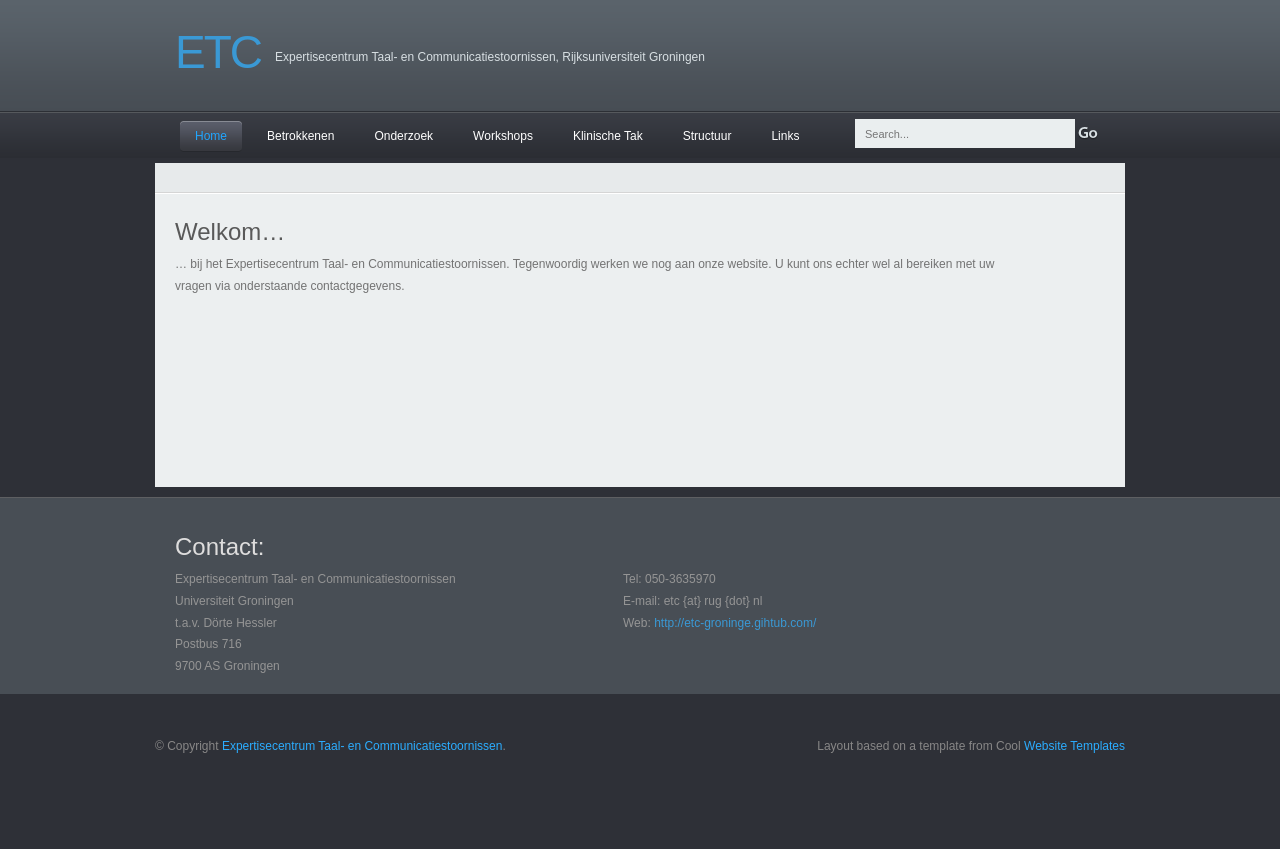
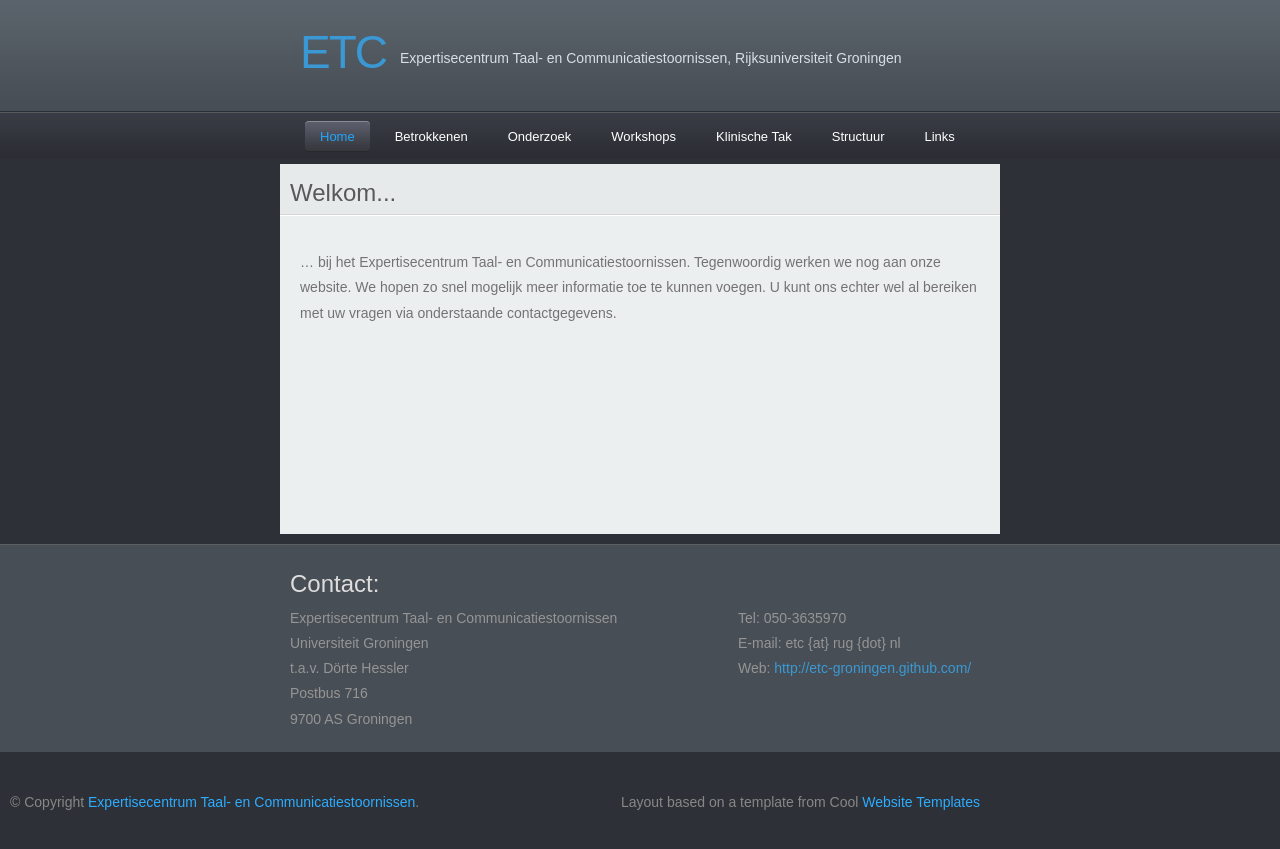
Before and after one commit to ETC-Groningen/etc-groningen.github.com, a Jekyll site: the page built from index.md, in a window 1280 px wide. Shown: the top 849 px of the page. Built offline with Jekyll 4.4.1, drawn with Linux system fonts in a browser that asks for light colours.

Commit message:
update website: first content

```diff
--- a/_includes/menu.html
+++ b/_includes/menu.html
@@ -1,11 +1,11 @@
 
 	<ul>
 		<li id="menuHome"><a href="/"><span>Home</span></a></li>
-		<li id="menuBetrokkenen"><a href="/Betrokkenen"><span>Betrokkenen</span></a></li>
-		<li id="menuOnderzoek"><a href="/Onderzoek"><span>Onderzoek</span></a></li>
-		<li id="menuWorkshops"><a href="/Workshops"><span>Workshops</span></a></li>
-		<li id="menuKlinisch"><a href="/Klinisch"><span>Klinische Tak</span></a></li>
-		<li id="menuStructuur"><a href="/Structuur"><span>Structuur</span></a></li>
+		<li id="menuBetrokkenen"><a href="/betrokkenen"><span>Betrokkenen</span></a></li>
+		<li id="menuOnderzoek"><a href="/onderzoek"><span>Onderzoek</span></a></li>
+		<li id="menuWorkshops"><a href="/workshops"><span>Workshops</span></a></li>
+		<li id="menuKlinisch"><a href="/klinisch"><span>Klinische Tak</span></a></li>
+		<li id="menuStructuur"><a href="/structuur"><span>Structuur</span></a></li>
 		<li id="menuLinks"><a href="/links"><span>Links</span></a></li>
 	</ul>
 
--- a/_layouts/index.html
+++ b/_layouts/index.html
@@ -7,7 +7,7 @@ Released for free under a Creative Commons Attribution 3.0 License
 <head>
 <title>Expertisecentrum Taal- en Communicatiestoornissen</title>
 <meta http-equiv="Content-Type" content="text/html; charset=UTF-8" />
-<link href="default.css" rel="stylesheet" type="text/css" />
+<link href="/default.css" rel="stylesheet" type="text/css" />
 </head>
 <body>
 <div class="main">
@@ -19,16 +19,7 @@ Released for free under a Creative Commons Attribution 3.0 License
       <div class="clr"></div>
       <div class="menu_nav">
         {% include menu.html %}
-        <div class="search">
-          <form id="form" name="form" method="post" action="">
-            <span>
-              <input name="q" type="text" class="keywords" id="textfield" maxlength="50" value="Search..." />
-            </span>
-            <input name="b" type="image" src="images/search.gif" class="button" />
 
-          </form>
-        </div>
-      <!--/search -->
       </div>
       <div class="clr"></div>
     </div>
@@ -36,7 +27,9 @@ Released for free under a Creative Commons Attribution 3.0 License
   <div class="clr"></div>
   <div class="content">
     <div class="content_resize">
+      <h2>{{page.title}}</h2>
       <div class="mainbar">
+
         <div class="article">
           {{content}}
         </div>
@@ -61,7 +54,7 @@ Released for free under a Creative Commons Attribution 3.0 License
           <h2><br></h2>
           <p>Tel: 050-3635970
           </br>E-mail: etc {at} rug {dot} nl
-          </br>Web: <a href="http://etc-groninge.gihtub.com/">http://etc-groninge.gihtub.com/</a></p>
+          </br>Web: <a href="http://etc-groningen.github.com/">http://etc-groningen.github.com/</a></p>
       </div>
 
 
--- a/default.css
+++ b/default.css
@@ -4,17 +4,17 @@ Design by http://www.templateaccess.com
 Released for free under a Creative Commons Attribution 3.0 License
 */
 
-body { margin:0; padding:0; width:100%; color:#737373; font:normal 12px/1.8em Arial, Helvetica, sans-serif;}
+body { margin:0; padding:0; width:100%; color:#737373; font:normal 14px/1.8em Arial, Helvetica, sans-serif;}
 html, .main { padding:0; margin:0; background:#2e3037 url(images/main_bg.gif) top repeat-x;}
 .clr { clear:both; padding:0; margin:0; width:100%; font-size:0px; line-height:0px;}
-.logo { padding:20px 0 20px 20px; margin:0 auto; width:950px;}
+.logo { padding:20px 0 20px 20px; margin:0 auto; width:720px;}
 .logo img { float:left; margin:0 10px 0 0; }
 h1 { margin:0; padding:5px 0; width:950px; color:#d8dfe3; font:normal 46px/1.2em Arial, Helvetica, sans-serif; letter-spacing:-2px;}
 h1 a, h1 a:hover { color:#d8dfe3; text-decoration:none;}
 h1 span { color:#3a99d5;}
-h1 small { text-align:left; float:right; width:850px;  color:#d8dfe3; display:block; padding:25px 0 15px 0; font:normal 12px/1.2em Arial, Helvetica, sans-serif; letter-spacing:normal;}
-h2 { font:normal 24px Arial, Helvetica, sans-serif; padding:0; margin:5px 0; color:#595959;}
-p { margin:8px 0; padding:0 0 8px 0; font:normal 12px/1.8em Arial, Helvetica, sans-serif;}
+h1 small { text-align:left; float:right; width:850px;  color:#d8dfe3; display:block; padding:25px 0 15px 0; font:normal 14px/1.2em Arial, Helvetica, sans-serif; letter-spacing:normal;}
+h2 { font:normal 24px Arial, Helvetica, sans-serif; padding:0; margin:-5px 0 5px 10px; color:#595959;}
+p { margin:8px 0; padding:0 0 8px 0; font:normal 14px/1.8em Arial, Helvetica, sans-serif;}
 p.spec { text-align:right;}
 a { color:#2cadff; text-decoration:none;}
 a:hover { text-decoration:underline;}
@@ -24,74 +24,47 @@ a.rm, a.com { margin-left:8px; padding:9px 12px; background:url(images/a_bg.gif)
 
 /* header */
 .header { }
-.header_resize { margin:0 auto; padding:0; width:970px;}
+.header_resize { margin:0 auto; padding:0; width:720px;}
 .header_img { width:970px;  padding:10px 0 0 0;}
 /* menu */
-.menu_nav { margin:4px auto 0 auto; padding:10px 20px 0 20px; float:left; width:930px;}
+.menu_nav { margin:4px auto 0 auto; padding:10px 20px 0 20px; float:left; width:680px;}
 .menu_nav ul { list-style:none; padding:0; margin:0; }
 .menu_nav li { float:left; padding:0 5px; }
-.menu_nav li a { font:normal 12px Arial, Helvetica, sans-serif; color:#fff; display:block; float:left; padding:10px 0; }
+.menu_nav li a { font:normal 13px Arial, Helvetica, sans-serif; color:#fff; display:block; float:left; padding:10px 0; }
 .menu_nav li a span { background:none; padding:10px 15px; }
 .menu_nav li a:hover { text-decoration:none; color:#21a6ff; background:url(images/r_menu.gif) no-repeat right; }
 .menu_nav li a:hover span { text-decoration:none; color:#21a6ff;background:url(images/l_menu.gif) no-repeat left; }
 .menu_nav li.active a { text-decoration:none; color:#21a6ff; background:url(images/r_menu.gif) no-repeat right; }
 .menu_nav li.active a span {text-decoration:none; color:#21a6ff; background:url(images/l_menu.gif) no-repeat left; }
-/* search */
-.search { float:right; margin:0; padding:0; width:250px;}
-.search form { padding:0; margin:0; }
-.search span { display:block; float:left; background:#eaeeef; width:200px; padding:0 10px; height:29px; margin:0;}
-.search form .keywords { width:200px; line-height:13px; height:13px; float:left; background:none; border:0; padding:8px 0px; margin:0; font:normal 11px Arial, Helvetica, sans-serif; color:#767676; }
-.search form .button { float:left; margin:0; padding:0; border:0; position:relative; }
-/* content */
+
 .content { padding:10px 0 0 0;}
-.content_resize { margin:0 auto; padding:20px 0 0 0; width:970px;  background:#eceff0 url(images/countent_vf.gif) top repeat-x;}
+.content_resize { margin:0 auto; padding:20px 0 0 0; width:720px;  background:#eceff0 url(images/countent_vf.gif) top repeat-x;}
 .content .mainbar { margin:0; float:left;}
 .content .mainbar img { float:left; padding:4px; margin:0 10px 0 0; border:1px solid #eaecec; background-color:#fff;}
-.content .mainbar .article { margin:0 0 20px 0;  padding:30px 20px;  width:840px;}
+.content .mainbar .article { margin:0 0 20px 0;  padding:30px 20px;  width:680px;}
+.content .mainbar .article ul {margin-left: 20px;}
 .content .mainbar .article span.butons a { margin:0 5px 0 0; float:right; color:#9a9a9a; padding:1px 10px; text-decoration:none;  border:1px solid #ebe8e8; background:#fbfbfc;}
 .content .mainbar .article span.butons a:hover { border:1px solid #d9f0ff; background:#40b5ff; color:#fff; text-decoration:none;}
 .content .mainbar .article span.butons a.active {  border:1px solid #ebe8e8;  background:#40b5ff; color:#fff; text-decoration:none;}
-/*.content .sidebar { margin:0; padding:0; float:right; }
-.content .sidebar .gadget { margin:0 0 20px 0; padding:30px 20px; width:230px;}*/
-ul.sb_menu, ul.ex_menu { margin:0; padding:0; list-style:none; color:#959595;}
-ul.sb_menu li, ul.ex_menu li { margin:0; border-bottom:1px solid #dedede; background:url(images/li_a.gif) left no-repeat;}
-ul.sb_menu li { padding:4px 0 4px 12px; width:220px;}
-ul.ex_menu li { padding:4px 0 8px 12px;}
-ul.sb_menu li a, ul.ex_menu li a { color:#959595; text-decoration:none; margin-left:-12px; padding-left:12px;}
-ul.sb_menu li a:hover, ul.ex_menu li a:hover { color:#3a99d5; text-decoration:underline;}
-ul.sb_menu li a:hover { text-decoration:underline;}
-ul.ex_menu li a:hover { text-decoration:none;}
 
-/* subpages */
-.content .mainbar .comment { margin:0; padding:16px 0 0 0;}
-.content .mainbar .comment img.userpic { border:1px solid #dedede; margin:10px 16px 0 0; padding:0; float:left;}
 
 /* fbg */
 .fbg { padding:10px 0 0 0; border-top:1px solid #5e5f62; background:#484e55 url(images/fbg_bg.gif) bottom repeat-x; margin:10px 0 0 0;}
-.fbg_resize { margin:0 auto; padding:20px 20px; width:930px;}
+.fbg_resize { margin:0 auto; padding:20px 20px; width:720px;}
 .fbg  h2 { color:#dedddd;}
-.fbg  p { color:#959595;}
+.fbg  p { color:#959595; margin-left:10px;}
 .fbg  a { color:#3a99d5; text-decoration:none;}
 .fbg  img { padding:4px; border:1px solid #cfd2d4; background-color:#fff;}
 .fbg .col { margin:0; float:left;}
-.fbg .c1 { padding:0 16px 0 0; width:416px;}
+.fbg .c1 { padding:0 16px 0 0; margin-left:0px; width:416px;}
 /*.fbg .c2 { padding:0 16px; width:300px;}*/
-.fbg .c3 { padding:0 0 0 16px; width:410px;}
+.fbg .c3 { padding:0 0 0 16px; width:250px;}
 .fbg .c1 img { margin:8px;}
 .fbg .c3 img { margin:8px 16px 4px 0; float:left;}
 
 /* footer */
-.footer { width:970px; margin:0 auto; padding:20px 0;}
+.footer { width:970px; margin:0 auto; margin-left:10px; padding:20px 0;}
 .footer p.lf { margin:0; padding:4px 0; float:right; width:auto; text-align:right; line-height:1.5em; color:#888787;}
 .footer p.lf a { color:#2cadff;}
 .footer p.lr { margin:0; padding:4px 0; float:left; width:auto; line-height:1.5em; color:#888787;}
 .footer p.lr a { color:#2cadff;}
-
-
-/* form */
-ol { list-style:none;}
-ol li { display:block; clear:both;}
-ol li label { display:block; margin:0; padding:16px 0 0 0;}
-ol li input.text { width:480px; border:1px solid #c0c0c0; margin:2px 0; padding:5px 2px; height:16px; background:#fff;}
-ol li textarea { width:480px; border:1px solid #c0c0c0; margin:2px 0; padding:2px; background:#fff;}
-ol li .send { margin:16px 0 0 0;}
--- a/index.md
+++ b/index.md
@@ -1,15 +1,11 @@
 ---
 layout: index
-title: Welcome
+title: Welkom...
 menu: menuHome
 ---
 
-
-Welkom...
------------
-
 ... bij het Expertisecentrum Taal- en Communicatiestoornissen.
-Tegenwoordig werken we nog aan onze website. U kunt ons echter
+Tegenwoordig werken we nog aan onze website. We hopen zo snel mogelijk meer informatie toe te kunnen voegen. U kunt ons echter
 wel al bereiken met uw vragen via onderstaande contactgegevens.
 
 
```
Also changed, not shown: betrokkenen/index.md (added, +23 -0 lines), klinisch/index.md (added, +17 -0 lines), links/index.md (added, +26 -0 lines), onderzoek/index.md (added, +17 -0 lines), structuur/index.md (added, +18 -0 lines), workshops/index.md (added, +18 -0 lines), images/countent_vf.gif, 1 other file.
